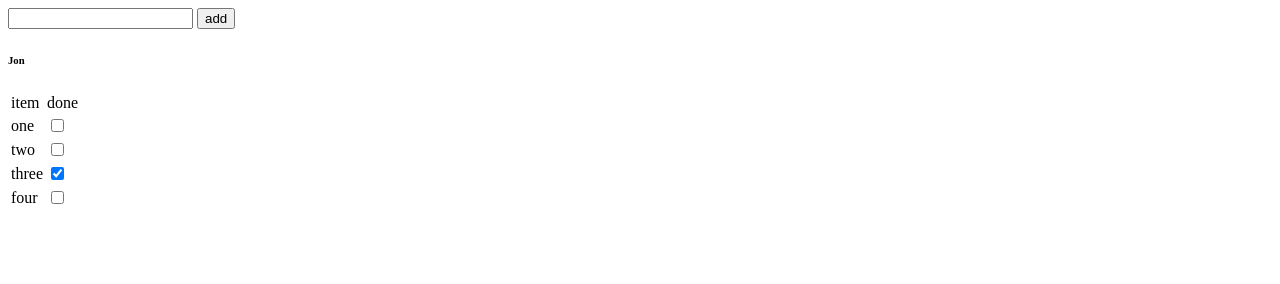
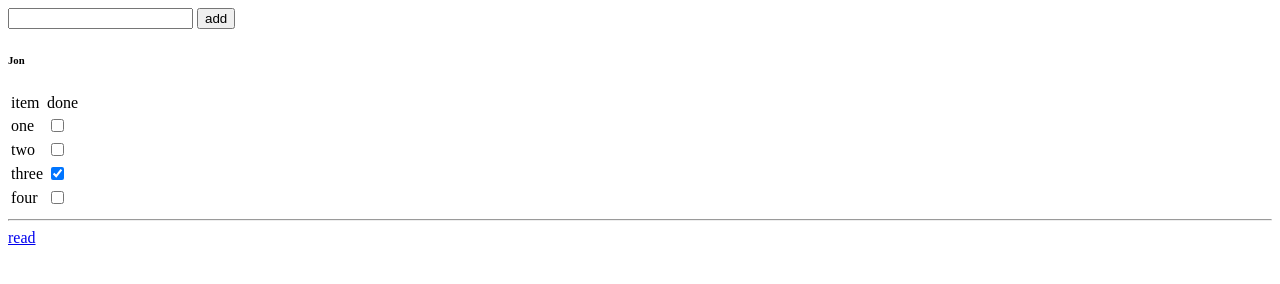
Before and after one commit to jonzielen/angular_webpack-test, a website built with webpack: page index.html in a window 1280 px wide. Built offline with nearby package versions, Linux system fonts and the light colour scheme.

Commit message:
add link

```diff
--- a/index.html
+++ b/index.html
@@ -28,5 +28,8 @@
     </tbody>
   </table>
 
+  <hr>
+
+  <a href="https://www.airpair.com/angularjs/posts/top-10-mistakes-angularjs-developers-make">read</a>
 </body>
 </html>
```
